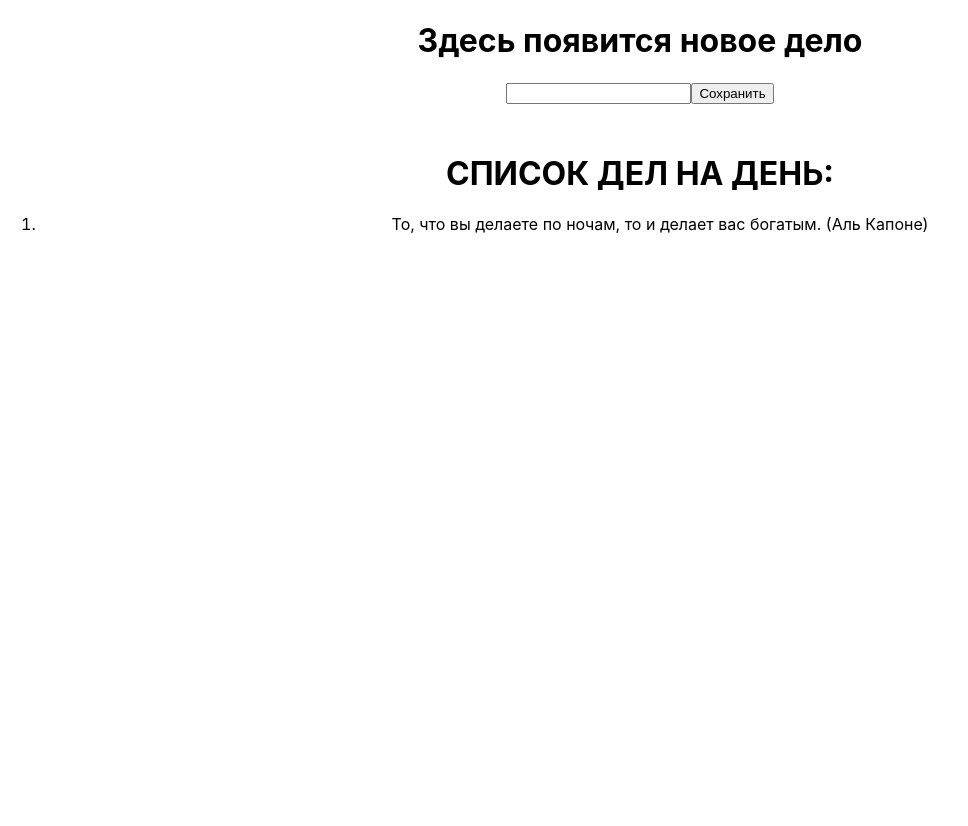
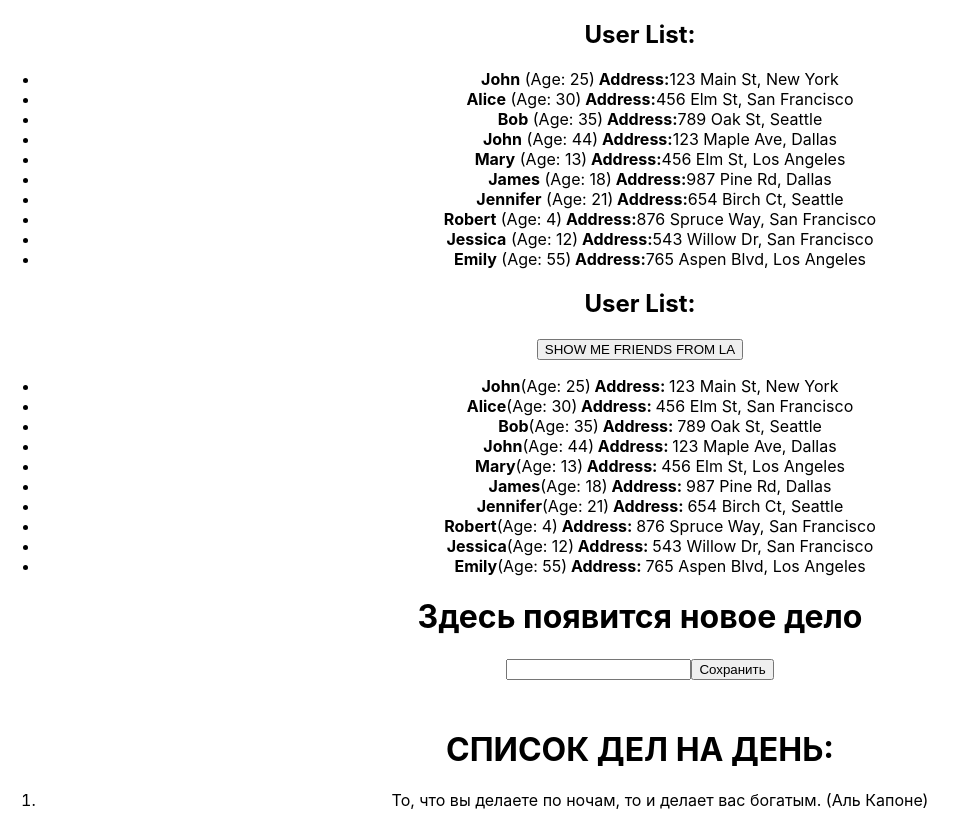
Before and after one commit to OchirovBair/homework-front-main, a React (Create React App) app: page / in a window 1280 px wide. Shown: the whole page, without its empty margins (0-968 px from the left). Before the commit the page ends 800 px from the top, so only its background shows below. Built offline with nearby package versions, Linux system fonts and the light colour scheme.

Commit message:
refactor App.tsx

```diff
--- a/src/App.tsx
+++ b/src/App.tsx
@@ -7,8 +7,8 @@ import { HW4 } from './HW/4/HW4';
 function App() {
   return (
     <div className="App">
-      {/*<HW1 />*/}
-      {/*<HW2 />*/}
+      <HW1 />
+      <HW2 />
       <HW3 />
       {/*<HW4 />*/}
     </div>
```
